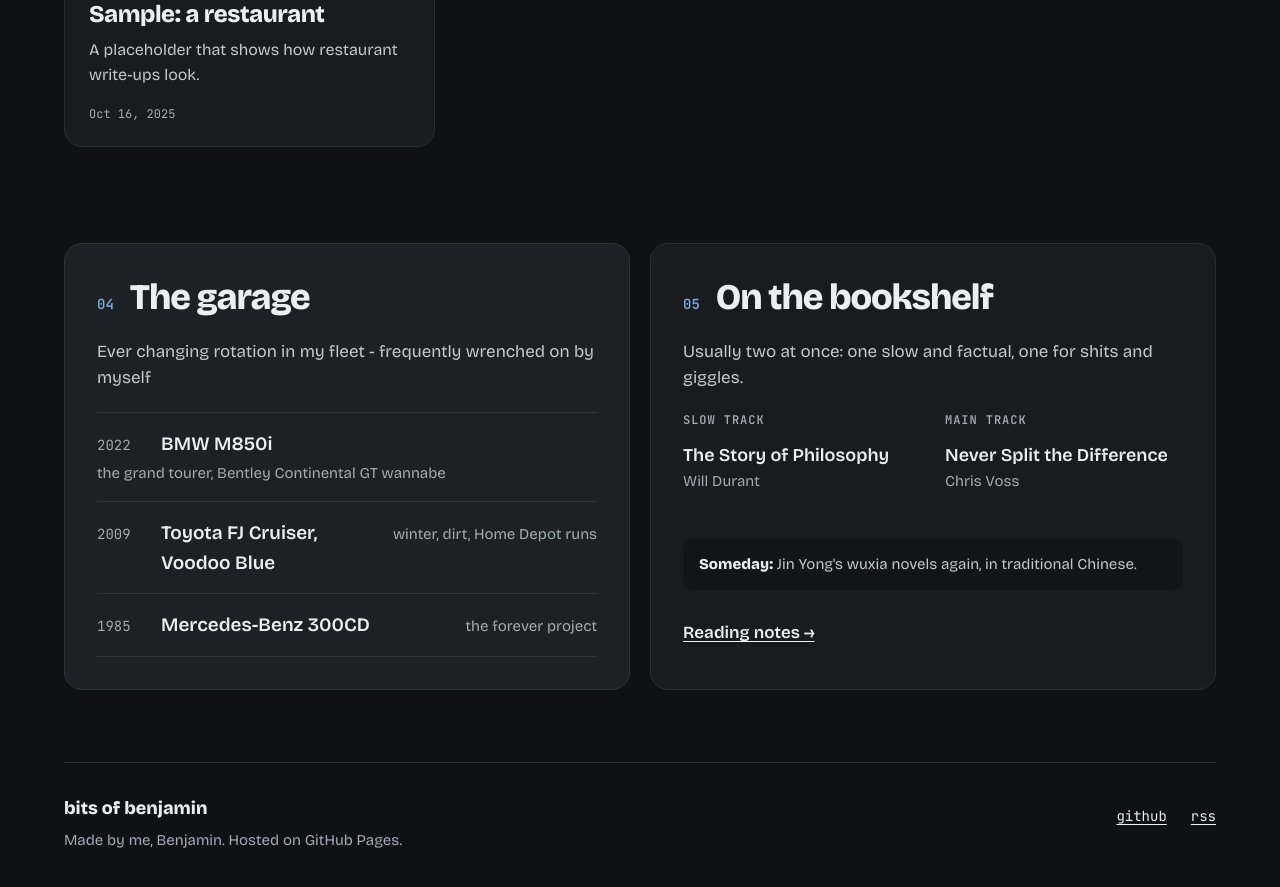
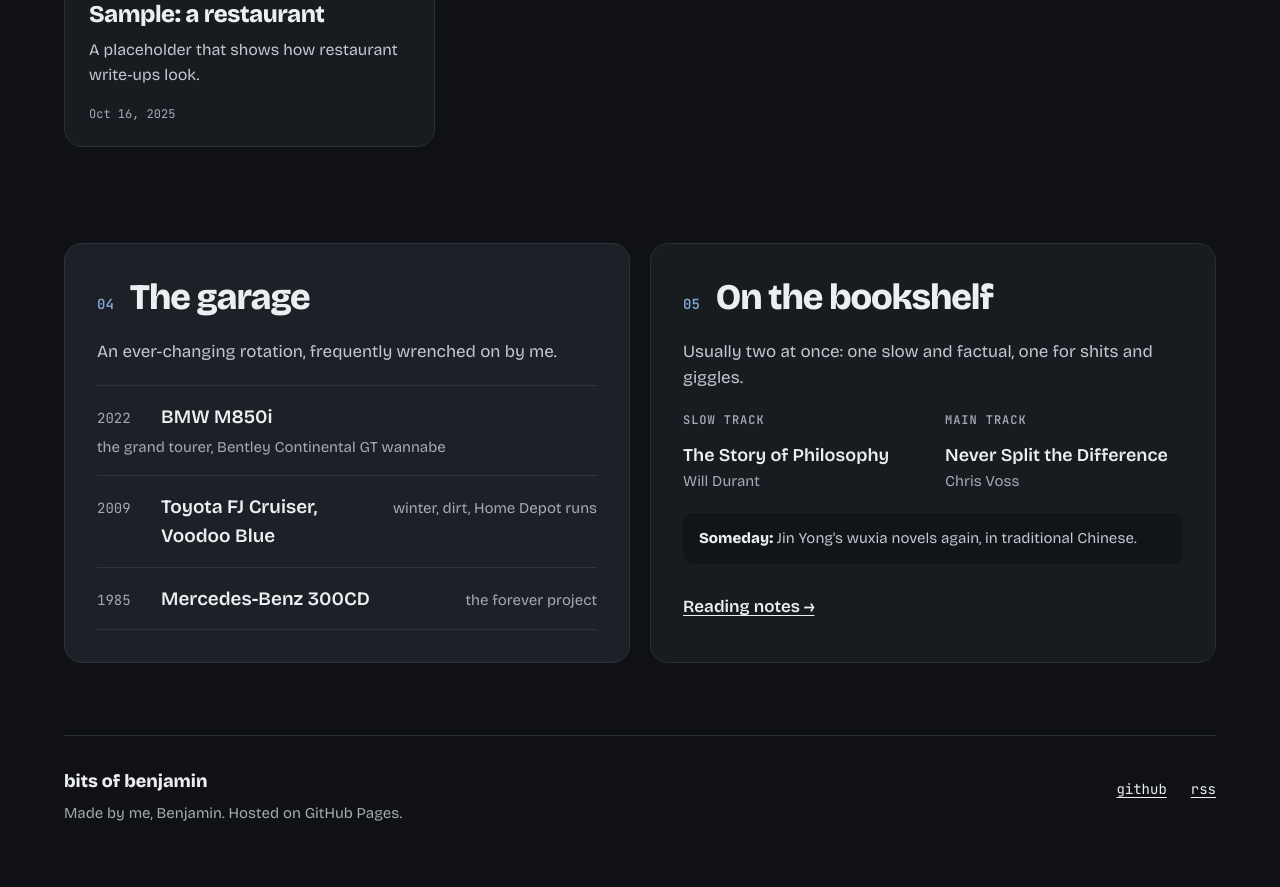
Before and after one commit to bergesonben/bergesonben.github.io, a Jekyll site: the page built from index.html, in a window 1280 px wide and 900 px high, scrolled down 3060 px. Shown: the top 887 px of the window. Built offline with Jekyll 4.4.1, drawn with Linux system fonts in a browser that asks for light colours.

Commit message:
Tighten the garage tile description
Co-Authored-By: Claude Opus 5.5 <noreply@anthropic.com>

```diff
--- a/_layouts/home.html
+++ b/_layouts/home.html
@@ -106,7 +106,7 @@ layout: default
 <section class="section row">
   <div id="garage" class="tile tile-raised garage">
     {% include section-head.html number="04" title="The garage" %}
-    <p>Ever changing rotation in my fleet - frequently wrenched on by myself</p>
+    <p>An ever-changing rotation, frequently wrenched on by me.</p>
     <ul class="car-list">
       {%- for car in site.data.garage %}
       <li>
```
